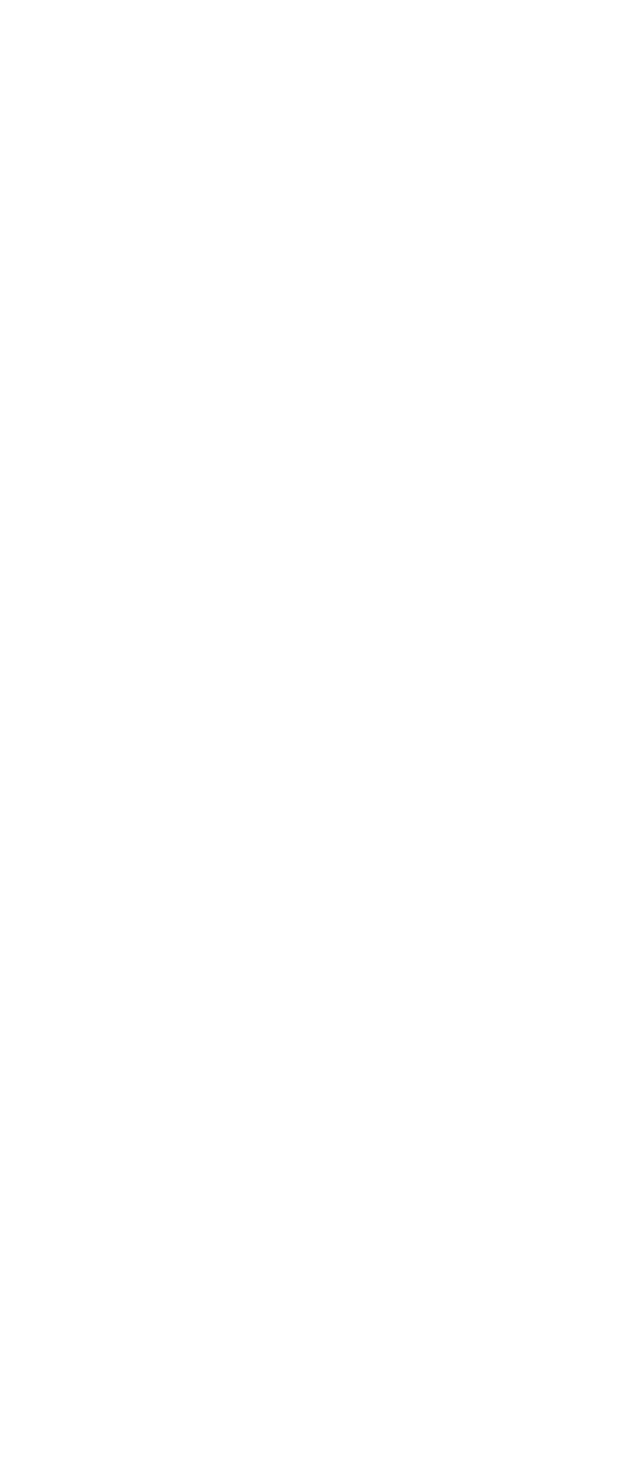
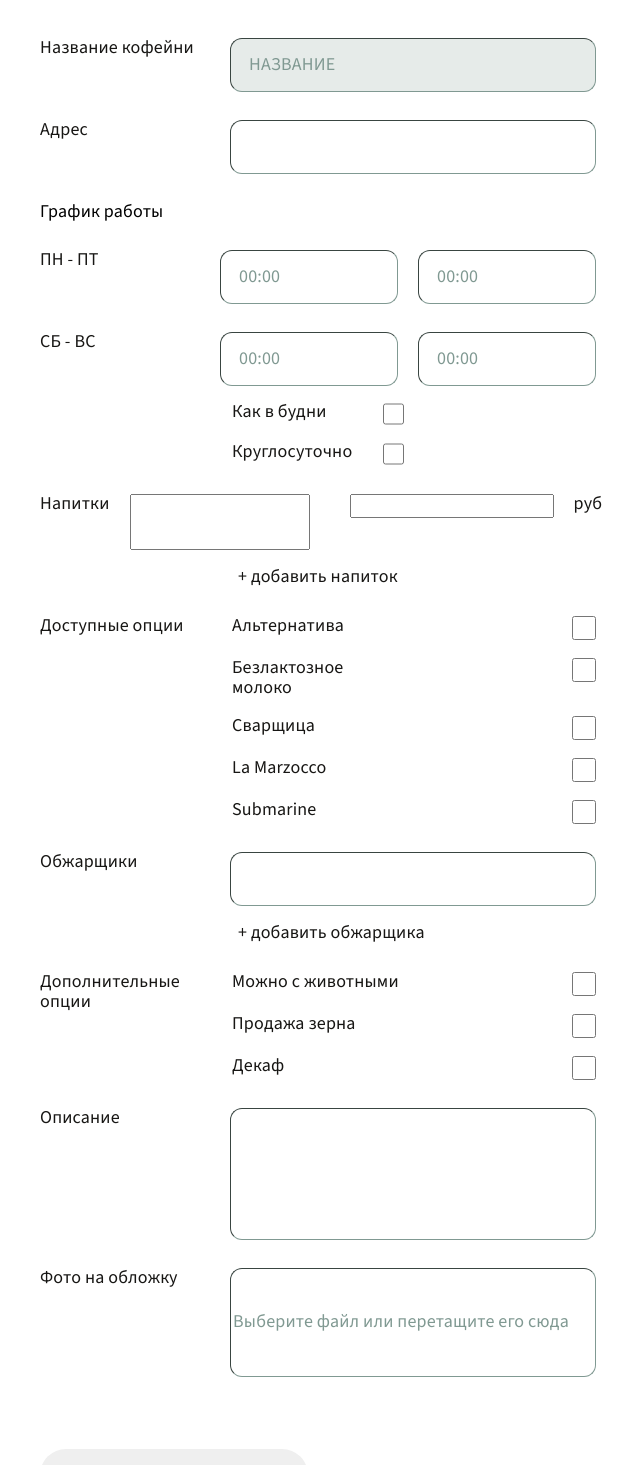
Before and after one commit to py-Coffee-Guide/coffee-guide-frontend, a React (Vite) app: page / in a window 1280 px wide. Shown: the part 1080-2545 px from the top of the page, without its empty margins (322-962 px from the left). Before the commit the page ends 1062 px from the top, so only its background shows below. Built offline with nearby package versions, Linux system fonts and the light colour scheme.

Commit message:
Prepared page for add coffeeshop

```diff
--- a/src/components/App/App.jsx
+++ b/src/components/App/App.jsx
@@ -3,6 +3,7 @@ import Header from '../Header/Header';
 
 import Main from '../Main/Main';
 import Footer from '../Footer/Footer';
+import NewCoffeeshop from '../NewCoffeeshop/NewCoffeeshop';
 
 import styles from './App.module.scss';
 
@@ -13,6 +14,7 @@ function App() {
 			<Header />
 			<Main />
 			<Footer />
+			<NewCoffeeshop />
 		</div>
 	);
 }
--- /dev/null
+++ b/src/components/NewCoffeeshop/NewCoffeeshop.jsx
@@ -0,0 +1,110 @@
+import styles from './NewCoffeeshop.module.scss';
+
+function NewCoffeeshop() {
+	return (
+		<section className={styles.container}>
+			<div className={styles.container_main}>
+				<div className={styles.container}>
+					<h3 className={styles.title}> Название кофейни</h3>
+					<input className={styles.input_name} placeholder="Название" />
+				</div>
+				<div className={styles.container}>
+					<h3 className={styles.title}> Адрес</h3>
+					<input className={styles.input_direction} />
+				</div>
+				<h3 className={styles.schedule}> График работы</h3>
+				<div className={styles.container}>
+					<h3 className={styles.title}> ПН - ПТ</h3>
+					<input className={styles.input_time} placeholder="00:00" />
+					<input className={styles.input_time} placeholder="00:00" />
+				</div>
+				<div className={styles.container}>
+					<h3 className={styles.title}> СБ - ВС</h3>
+					<input className={styles.input_time} placeholder="00:00" />
+					<input className={styles.input_time} placeholder="00:00" />
+				</div>
+				<div className={styles.container_days}>
+					<div className={styles.days}>
+						<h3 className={styles.title}> Как в будни </h3>
+						<input className={styles.input_checkbox} type="checkbox" />
+					</div>
+					<div className={styles.days}>
+						<h3 className={styles.title}> Круглосуточно </h3>
+						<input className={styles.input_checkbox} type="checkbox" />
+					</div>
+				</div>
+				<div className={styles.container}>
+					<h3 className={styles.title}> Напитки</h3>
+					<input className={styles.input_type} />
+					<input className={styles.input_price} />
+					<h3 className={styles.title}> руб </h3>
+				</div>
+				<button className={styles.add_button} type="button">
+					{' '}
+					+ добавить напиток
+				</button>
+				<div className={styles.container}>
+					<h3 className={styles.title}> Доступные опции </h3>
+					<div className={styles.container_options}>
+						<div className={styles.container_option}>
+							<h3 className={styles.title_option}> Альтернатива </h3>
+							<input className={styles.input_checkbox} type="checkbox" />
+						</div>
+						<div className={styles.container_option}>
+							<h3 className={styles.title_option}> Безлактозное молоко </h3>
+							<input className={styles.input_checkbox} type="checkbox" />
+						</div>
+						<div className={styles.container_option}>
+							<h3 className={styles.title_option}> Сварщица </h3>
+							<input className={styles.input_checkbox} type="checkbox" />
+						</div>
+						<div className={styles.container_option}>
+							<h3 className={styles.title_option}> La Marzocco </h3>
+							<input className={styles.input_checkbox} type="checkbox" />
+						</div>
+						<div className={styles.container_option}>
+							<h3 className={styles.title_option}> Submarine </h3>
+							<input className={styles.input_checkbox} type="checkbox" />
+						</div>
+					</div>
+				</div>
+				<div className={styles.container}>
+					<h3 className={styles.title}> Обжарщики </h3>
+					<input className={styles.input_roaster} />
+				</div>
+				<button className={styles.add_button} type="button">
+					{' '}
+					+ добавить обжарщика
+				</button>
+				<div className={styles.container}>
+					<h3 className={styles.title}> Дополнительные опции </h3>
+					<div className={styles.container_options}>
+						<div className={styles.container_option}>
+							<h3 className={styles.title_option}> Можно с животными </h3>
+							<input className={styles.input_checkbox} type="checkbox" />
+						</div>
+						<div className={styles.container_option}>
+							<h3 className={styles.title_option}> Продажа зерна </h3>
+							<input className={styles.input_checkbox} type="checkbox" />
+						</div>
+						<div className={styles.container_option}>
+							<h3 className={styles.title_option}> Декаф </h3>
+							<input className={styles.input_checkbox} type="checkbox" />
+						</div>
+					</div>
+				</div>
+				<div className={styles.container}>
+					<h3 className={styles.title}> Описание </h3>
+					<input className={styles.description} />
+				</div>
+				<div className={styles.container}>
+					<h3 className={styles.title}> Фото на обложку </h3>
+					<input className={styles.photo} placeholder="Выберите файл или перетащите его сюда" />
+				</div>
+				<button className={styles.button}>Добавить кофейню</button>
+			</div>
+		</section>
+	);
+}
+
+export default NewCoffeeshop;
--- /dev/null
+++ b/src/components/NewCoffeeshop/NewCoffeeshop.module.scss
@@ -0,0 +1,193 @@
+.container_main{
+    margin: 0 auto 0;
+    width: 556px;
+    display: flex;
+    flex-direction: column;
+    font-family: "SourceSansPro-Regular";
+}
+
+.container{
+    display: flex;
+    flex-direction: row;
+    column-gap: 20px;
+    margin-top: 28px;
+    align-items: flex-start;
+}
+
+.title{
+    width: 172px;
+    font-size: 18px;
+    font-weight: 400;
+    line-height: 20px;
+    letter-spacing: 0.01em;
+    text-align: left;
+    color: #171614;
+    margin: 0;
+}
+
+.input_name{
+    width: 364px;
+    height: 50px;
+    border-radius: 12px;
+    border-width: 0.5px;
+    border-color: rgba(128, 153, 146, 1);
+    background: rgba(128, 153, 146, 0.2);
+    &::placeholder{
+        font-size: 18px;
+        font-weight: 400;
+        line-height: 20px;
+        letter-spacing: 0.01em;
+        text-align: left;
+        color: #809992;
+        padding-left: 16px;
+        text-transform: uppercase;
+    }
+}
+
+.input_direction{
+    width: 364px;
+    height: 50px;
+    border-radius: 12px;
+    border-width: 0.5px;
+    border-color: rgba(128, 153, 146, 1);
+}
+
+.schedule{
+    margin: 0;
+    margin-top: 28px;
+    font-size: 18px;
+    font-weight: 400;
+    line-height: 20px;
+    letter-spacing: 0.01em;
+    text-align: left;
+}
+
+.input_time{
+    width: 172px;
+    height: 50px;
+    border-radius: 12px;
+    border-width: 0.5px;
+    border-color: rgba(128, 153, 146, 1);
+    &::placeholder{
+        font-size: 18px;
+        font-weight: 400;
+        line-height: 20px;
+        letter-spacing: 0.01em;
+        text-align: left;
+        color: #809992;
+        padding-left: 16px;
+    }
+}
+.container_days{
+    display: flex;
+    flex-direction: column;
+    margin-left: 192px;
+    margin-top: 16px;
+    row-gap: 16px;
+}
+
+.days{
+    display: flex;
+    flex-direction: row;
+    width: 172px;
+    justify-content: space-between;
+}
+
+.input_type{
+    width: 172px;
+    height: 50px;
+    margin-right: 20px;
+}
+
+.add_button{
+    margin-top: 16px;
+    border: none;
+    font-size: 18px;
+    font-weight: 400;
+    line-height: 20px;
+    letter-spacing: 0.01em;
+    text-align: left;
+    margin-left: 192px;
+    color: rgba(23, 22, 20, 1);
+    background-color: white;
+}
+
+.container_options{
+    width: 364px;
+    display: flex;
+    flex-direction: column;
+    row-gap: 18px;
+}
+
+.container_option{
+    width: 364px;
+    display: flex;
+    flex-direction: row;
+    justify-content: space-between;
+}
+
+.title_option{
+    width: 268px;
+    width: 172px;
+    font-size: 18px;
+    font-weight: 400;
+    line-height: 20px;
+    letter-spacing: 0.01em;
+    text-align: left;
+    color: #171614;
+    margin: 0;
+}
+
+.input_checkbox{
+    border-radius: 4px;
+    border-width: 0.5px;
+    border-color: rgba(128, 153, 146, 1);
+    width: 24px;
+    height: 24px;
+    border: 1px;
+}
+
+.input_roaster{
+    width: 364px;
+    height: 50px;
+    border-radius: 12px;
+    border-width: 0.5px;
+    border-color: rgba(128, 153, 146, 1);
+}
+
+.description{
+    width: 364px;
+    height: 128px;
+    border-radius: 12px;
+    border-width: 0.5px;
+    border-color: rgba(128, 153, 146, 1);
+}
+
+.photo{
+    width: 364px;
+    height: 105px;
+    border-radius: 12px;
+    border-width: 0.5px;
+    border-color: rgba(128, 153, 146, 1);
+    &::placeholder{
+        font-size: 18px;
+        font-weight: 400;
+        line-height: 20px;
+        letter-spacing: 0.01em;
+        text-align: left;
+        color: #809992;
+    }
+}
+
+.button{
+    margin-top: 72px;
+    margin-bottom: 106px;
+    width: 268px;
+    height: 52px;
+    border: 0.3px;
+    border-radius: 89px;
+    font-size: 16px;
+    font-weight: 400;
+    line-height: 18px;
+    letter-spacing: 0em;
+}
```
